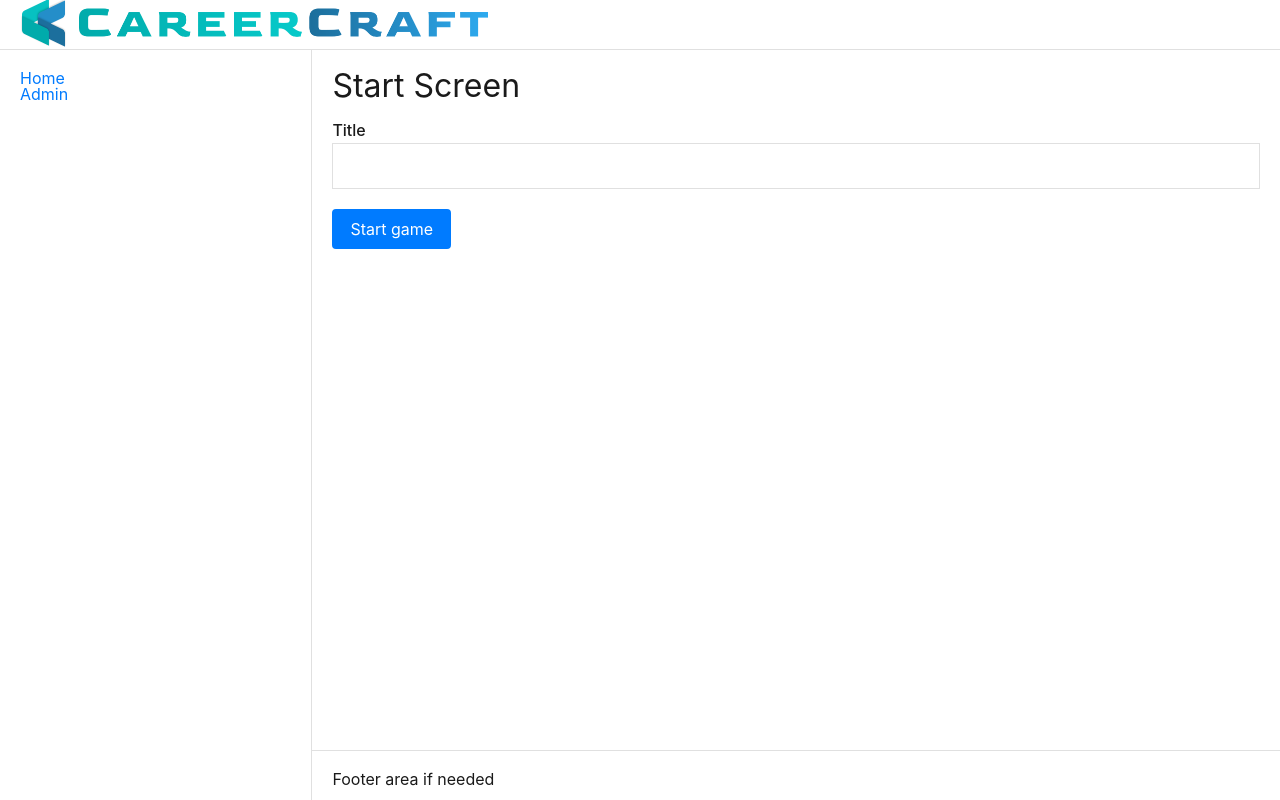
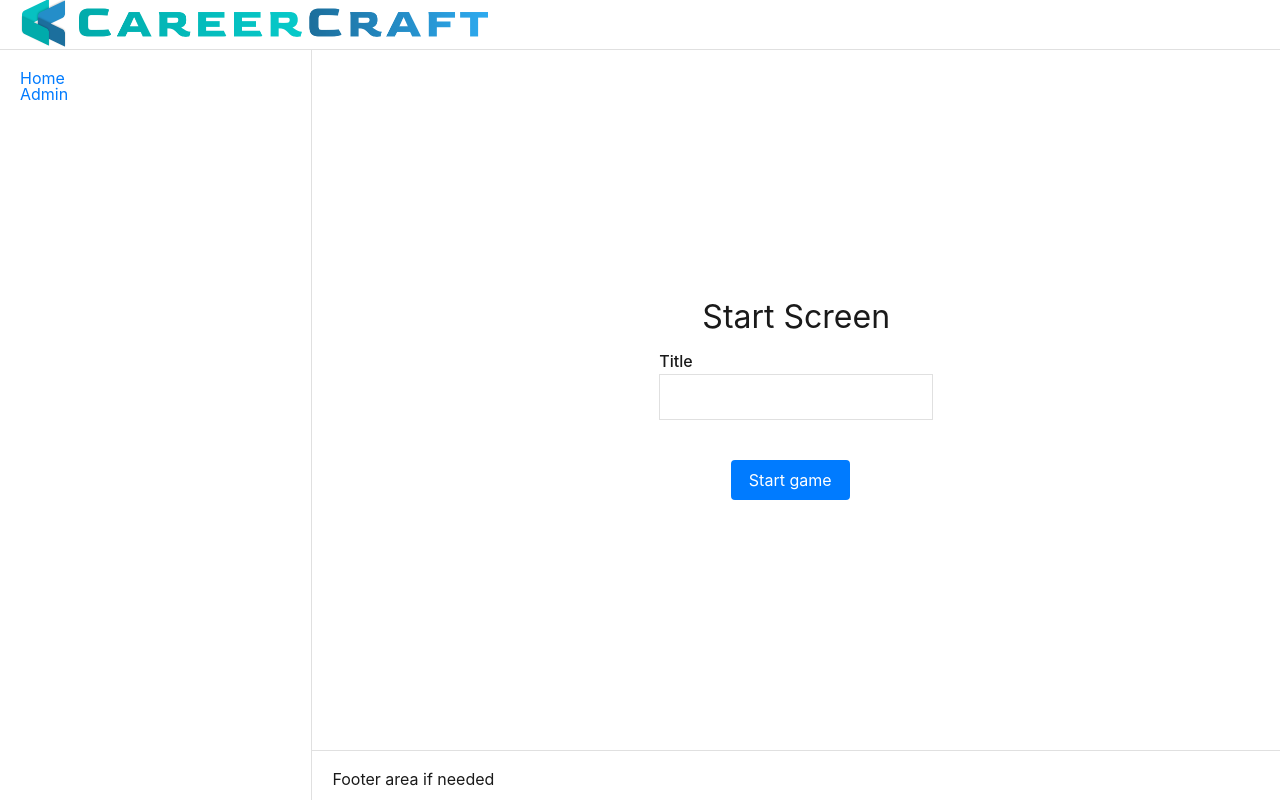
Before and after one commit to microsoft/career-ai, a React (Create React App) app in the folder Client/: page / in a window 1280 px wide. Built offline with nearby package versions, Linux system fonts and the light colour scheme.

Commit message:
centering startscreen content

```diff
--- a/Client/src/components/Layout/Layout.scss
+++ b/Client/src/components/Layout/Layout.scss
@@ -24,6 +24,14 @@
   flex-grow: 1;
 }
 
+.start-screen-center {
+  display: flex;
+  flex-direction: column;
+  align-items: center;
+  justify-content: center;
+  height: 100%;
+}
+
 .footer-container {
   flex-shrink: 0;
 }
--- a/Client/src/screens/StartScreen/StartScreen.tsx
+++ b/Client/src/screens/StartScreen/StartScreen.tsx
@@ -35,7 +35,7 @@ export function StartScreen(): React.ReactElement {
     setSaving(false);
   };
   return (
-    <div>
+    <div className="start-screen-center">
       <H1>Start Screen</H1>
 
       <TextField
```
